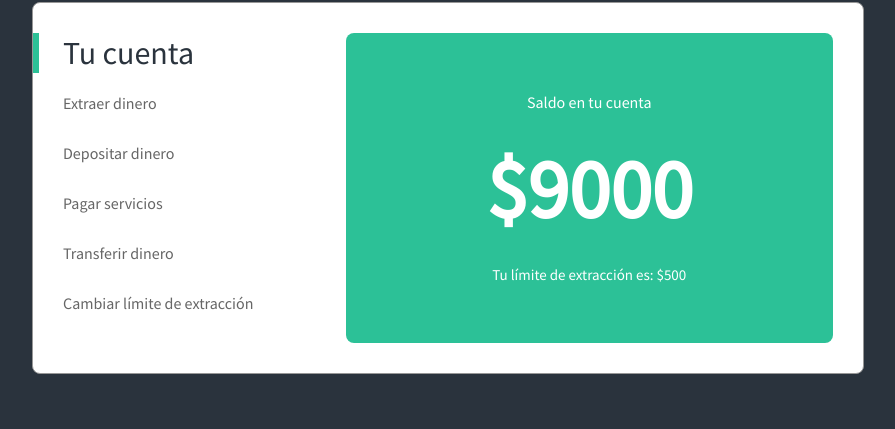
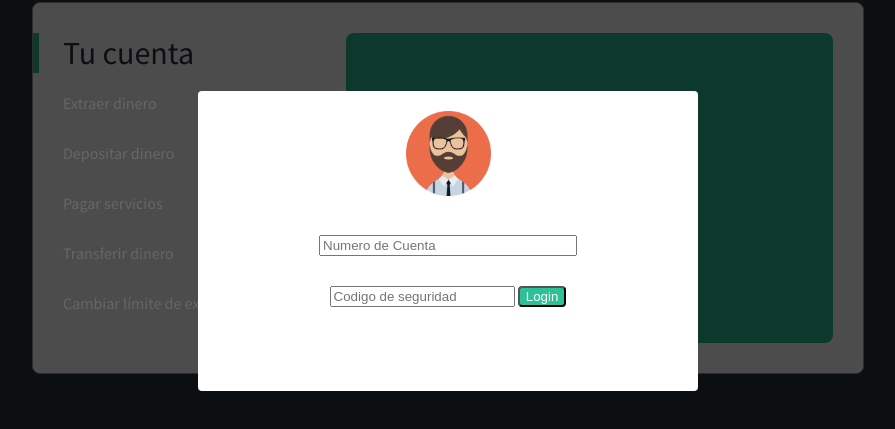
Before and after one commit to LucianoSassano/Home-Banking, a plain HTML site: page recursos-home-banking/index.html in a window 1280 px wide. Shown: the part 159-588 px from the top of the page, without its empty margins (192-1087 px from the left). Drawn offline with Linux system fonts and the light colour scheme.

Commit message:
modal form added to manage login

```diff
--- a/recursos-home-banking/css/style.css
+++ b/recursos-home-banking/css/style.css
@@ -19,6 +19,50 @@ body {
 
     text-align: left;
     vertical-align: text-bottom;
+}
+
+.bg-modal{
+    width: 100%;
+    height: 100%;
+    background-color: rgba(0, 0, 0, 0.7);
+    position: absolute;
+    top: 0;
+    display: flex;
+    justify-content: center;
+    align-items: center;
+}
+
+.modal-content{
+    width: 500px;
+        height: 300px;
+        background-color: white;
+        opacity: 1;
+        border-radius: 4px;
+        z-index: 9999;
+        text-align: center;
+}
+
+.modal-icon{
+    width: 17%;
+    height:auto;
+    padding: 20px;
+
+}
+
+.modal-input{
+    width: 50%;
+    display: block;
+    margin: 15px auto;
+
+}
+
+#modal-button{
+    height: auto;
+    background-color: #2cc197;
+    border-radius: 4px;
+    color: #fff;
+    text-decoration: none;
+    margin: 15px auto;
 }
 
 .align-left {
--- a/recursos-home-banking/index.html
+++ b/recursos-home-banking/index.html
@@ -14,6 +14,17 @@
       <div class="align-left">
         <span id="nombre">Bienvenido/a</span>
         <img class="avatar" src="img/avatar.svg"/>
+      </div>
+    </div>
+    <div class="bg-modal" id="modal-container">
+      <div class="modal-content">
+        <img class="modal-icon" src="img/hombre.png" alt="profile-pic-icon">
+
+        <form action="" >
+          <input class="modal-input" id="modal-account" type="text" placeholder="Numero de Cuenta" required>
+          <input class="modal-imput" id="modal-pass" type="text" placeholder="Codigo de seguridad" required>
+          <input class="login-button" id="modal-button" type="submit" value="Login" onclick="iniciarSesion()" >
+        </form>
       </div>
     </div>
     <div class="white-container">
--- a/recursos-home-banking/js/homebanking.js
+++ b/recursos-home-banking/js/homebanking.js
@@ -133,19 +133,27 @@ function transferirDinero() {
 
 
 function iniciarSesion() {
-    var accountNumber = prompt ("Ingrese su numero de cuenta");
-        while(accountNumber != usuario.numeroCuenta){
-            accountNumber = prompt("Cuenta invalida , intente nuevamente");
-        }
-        var pass = prompt("Ingrese su codigo de seguridad");
-        if(pass != codigoSeguridad){
-            saldoCuenta = 0;
-            return "Codigo incorrecto , retencion de saldo";
-        }
 
-        return "Acceso exitoso , bienvenido :" +usuario.userName;
+    var accountNumber = document.getElementById("modal-account").value;
+    console.log(accountNumber);
+    accountNumber = parseInt(accountNumber);
+    var pass = document.getElementById("modal-pass").value;
+    console.log(pass);
+    pass = parseInt(pass);
+        console.log("antes");
+        if(accountNumber == usuario.accountNumber && pass == usuario.codigoSeguridad){
+            console.log("despues");
+
+        alert("Acceso concedido ,bienvenido :"+usuario.userName);
+        document.querySelector('.login-button').addEventListener('click',function(){
+            document.querySelector('.bg-modal').style.display = 'none';
+
+        });
+    }
+
 
 }
+
 
 //Funciones que actualizan el valor de las variables en el HTML
 function cargarNombreEnPantalla() {
```
Also changed, not shown: recursos-home-banking/img/hombre.png (added).
